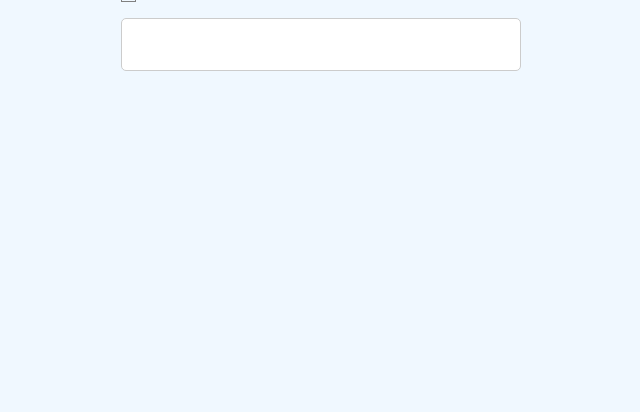
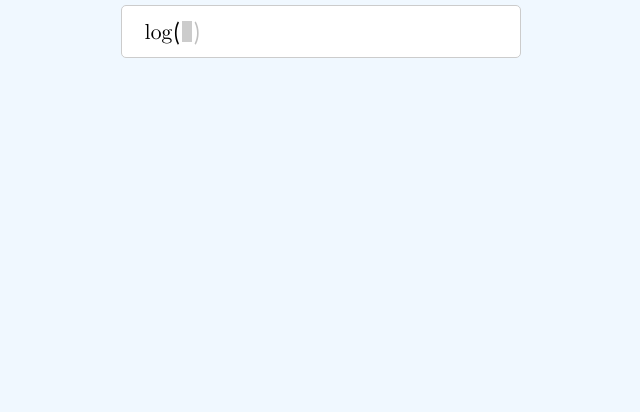
Before and after one commit to elishaking/logworld, a plain HTML site: page index.html in a window 1280 px wide. Shown: the part 388-800 px from the top of the page, without its empty margins (319-959 px from the left). Drawn offline with nearby package versions, Linux system fonts and the light colour scheme.

Commit message:
keypress

```diff
--- a/index.html
+++ b/index.html
@@ -14,9 +14,6 @@
 
       <div class="form">
         <span id="math"></span>
-        <form action="#">
-          <input type="text" />
-        </form>
       </div>
     </div>
 
--- a/js/main.js
+++ b/js/main.js
@@ -3,11 +3,20 @@ const MQ = MathQuill.getInterface(2);
 
 const answerSpan = document.getElementById("math");
 // @ts-ignore
-const answerMathField = MQ.MathField(answerSpan, {
+const mathInput = MQ.MathField(answerSpan, {
   handlers: {
     edit: () => {
-      const enteredMath = answerMathField.latex(); // Get entered math in LaTeX format
-      console.log(enteredMath);
+      const enteredMath = mathInput.latex();
+      //   console.log(enteredMath);
     },
   },
 });
+
+mathInput.cmd("log");
+mathInput.cmd("(");
+
+answerSpan.onkeypress = (e) => {
+  if (e.keyCode === 13) {
+    console.log(mathInput.latex());
+  }
+};
--- a/styles/styles.css
+++ b/styles/styles.css
@@ -14,15 +14,15 @@
   justify-content: center;
 }
 
-input {
-  padding: 1em 2em;
+input,
+span#math {
+  padding: 0.7rem 1.3rem;
   outline: none;
   border: 1px solid #cccccc;
   border-radius: 5px;
   margin: 1em 0;
   width: 80vw;
   max-width: 400px;
-  font-size: 1em;
-  font-family: "Lucida Sans", "Lucida Sans Regular", "Lucida Grande",
-    "Lucida Sans Unicode", Geneva, Verdana, sans-serif;
+  font-size: 1.3em;
+  background-color: white;
 }
```
